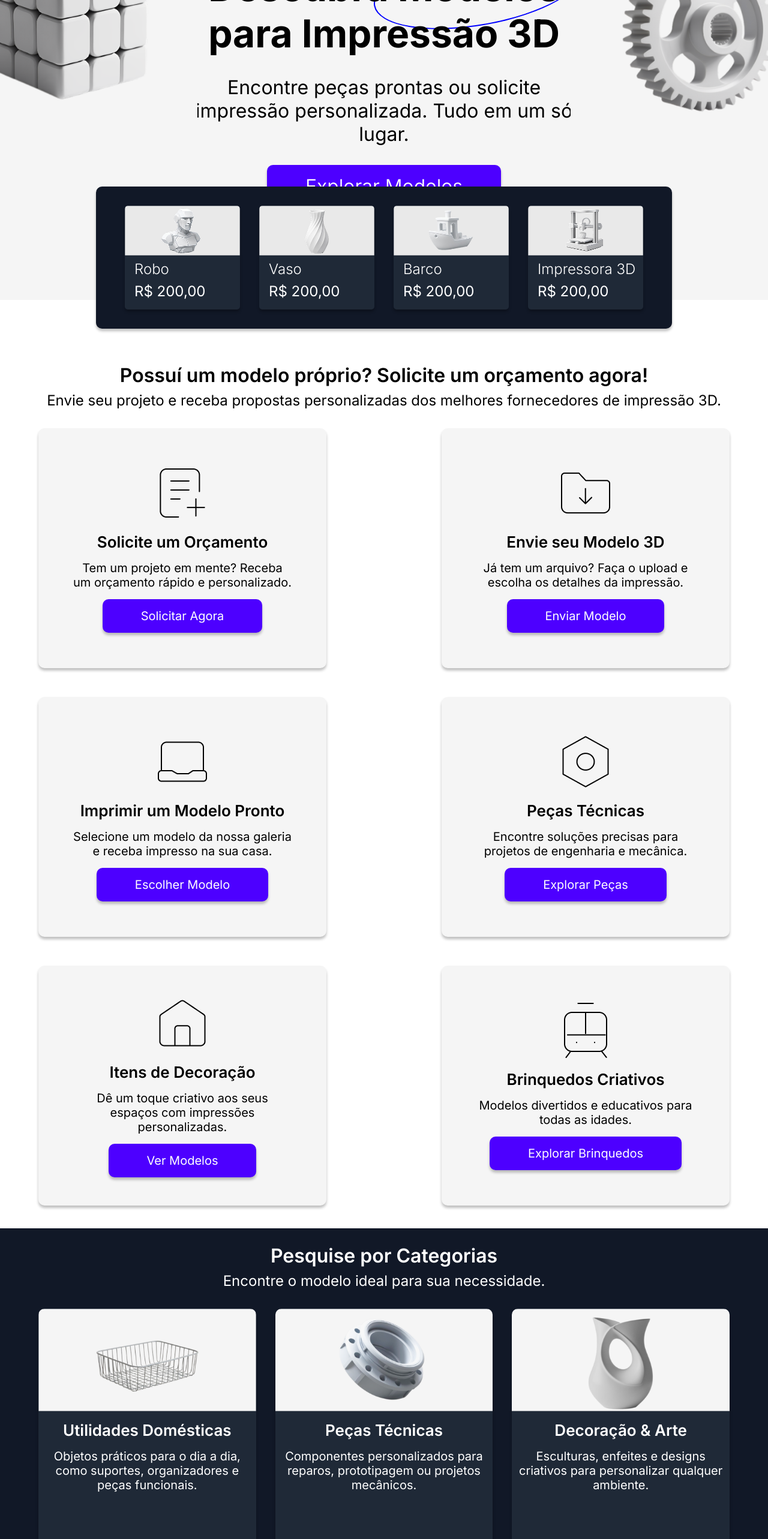
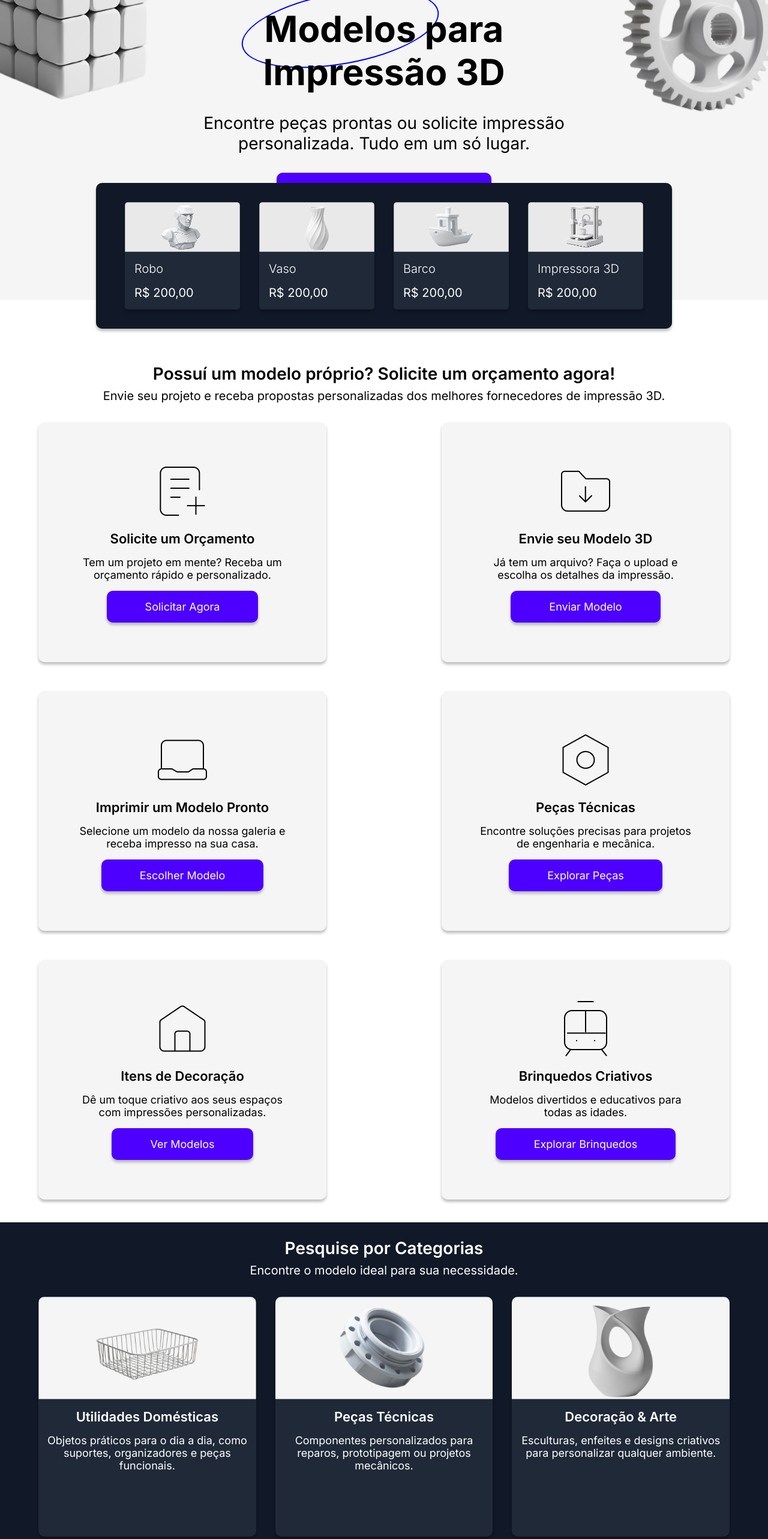
Before and after one commit to JefersonAmaro/front_end_marketplace_3d, a React (Vite) app: page / in a window 1280 px wide. Shown: the part 220-2786 px from the top of the page at 60% size. Built offline with nearby package versions, Linux system fonts and the light colour scheme.

Commit message:
fix: 🐛 (Fontsize) Ajuste de tamanho de fontes

```diff
--- a/src/components/footer/styles.module.css
+++ b/src/components/footer/styles.module.css
@@ -28,7 +28,7 @@
 
     p {
         font-weight: 400;
-        font-size: 24px;
+        font-size: 20px;
         color: #000;
     }
 }
@@ -40,13 +40,13 @@
 
     h1 {
         font-weight: 500;
-        font-size: 32px;
+        font-size: 28px;
         color: #000;
     }
 
     a {
         font-weight: 400;
-        font-size: 24px;
+        font-size: 20px;
         color: #000;
         text-decoration: none;
     }
@@ -64,13 +64,13 @@
 
     h1 {
         font-weight: 500;
-        font-size: 32px;
+        font-size: 28px;
         color: #000;
     }
 
     a {
         font-weight: 400;
-        font-size: 24px;
+        font-size: 20px;
         color: #000;
         text-decoration: none;
     }
@@ -89,13 +89,13 @@
 
 .copyright p{
     font-weight: 400;
-    font-size: 20px;
+    font-size: 18px;
     color: #000;
 }
 
 .copyright a{
     font-weight: 400;
-    font-size: 20px;
+    font-size: 18px;
     color: #4D00FF;
     text-decoration: none;
 }
--- a/src/components/home/sectionFive/styles.module.css
+++ b/src/components/home/sectionFive/styles.module.css
@@ -13,7 +13,7 @@
 
 .contentTitle h3 {
     font-weight: 600;
-    font-size: 32px;
+    font-size: 28px;
     color: #fff;
 }
 
@@ -56,14 +56,14 @@
 
 .card h4 {
     font-weight: 600;
-    font-size: 26px;
+    font-size: 24px;
     color: #fff;
     text-align: center;
 }
 
 .card p {
     font-weight: 400;
-    font-size: 20px;
+    font-size: 18px;
     color: #fff;
     text-align: center;
 }
@@ -77,7 +77,7 @@
 
 .contentButton button {
     font-weight: 400;
-    font-size: 24px;
+    font-size: 20px;
     color: #fff;
     background: #4D00FF;
     border: none;
--- a/src/components/home/sectionFour/styles.module.css
+++ b/src/components/home/sectionFour/styles.module.css
@@ -13,7 +13,7 @@
 
 .contentTitle h3 {
     font-weight: 600;
-    font-size: 32px;
+    font-size: 28px;
     color: #000;
 }
 
@@ -56,13 +56,13 @@
 
 .card h4 {
     font-weight: 600;
-    font-size: 26px;
+    font-size: 22px;
     color: #000;
 }
 
 .card p {
     font-weight: 400;
-    font-size: 20px;
+    font-size: 18px;
     color: #000;
     text-align: center;
 }
--- a/src/components/home/sectionOne/styles.module.css
+++ b/src/components/home/sectionOne/styles.module.css
@@ -34,9 +34,9 @@
 
 .content h1 {
     font-weight: 700;
-    font-size: 64px;
+    font-size: 60px;
     color: #000;
-    width: 50vw;
+    width: 40vw;
     text-align: center;
     z-index: 1;
     padding-top: 2rem;
@@ -61,7 +61,7 @@
 
 .content h3 {
     font-weight: 400;
-    font-size: 32px;
+    font-size: 28px;
     color: #000;
     width: 50vw;
     text-align: center;
@@ -69,7 +69,7 @@
 
 .content button {
     font-weight: 350;
-    font-size: 32px;
+    font-size: 28px;
     color: #fff;
     background: #4D00FF;
     border: none;
@@ -105,7 +105,7 @@
     align-items: start;
     background-color: #1F2937;
     border-radius: 5px;
-    gap: .5rem;
+    gap: 1rem;
     padding-bottom: 1rem;
     box-shadow: 0px 4px 4px rgba(0, 0, 0, 0.25);
     transition: all 0.3s ease-in-out
@@ -123,7 +123,7 @@
 
 .card p {
     font-weight: 300;
-    font-size: 24px;
+    font-size: 20px;
     color: #fff;
     margin-left: 1rem;
 }
--- a/src/components/home/sectionThree/styles.module.css
+++ b/src/components/home/sectionThree/styles.module.css
@@ -14,13 +14,13 @@
 
 .contentTitle h3 {
     font-weight: 600;
-    font-size: 32px;
+    font-size: 28px;
     color: #fff;
 }
 
 .contentTitle h4 {
     font-weight: 400;
-    font-size: 24px;
+    font-size: 20px;
     color: #fff;
 }
 
@@ -57,14 +57,14 @@
 
 .category h3 {
     font-weight: 600;
-    font-size: 26px;
+    font-size: 22px;
     color: #fff;
     text-align: center;
 }
 
 .category p {
     font-weight: 400;
-    font-size: 20px;
+    font-size: 18px;
     color: #fff;
     text-align: center;
 }
@@ -80,13 +80,13 @@
 
 .contentButton h3 {
     font-weight: 600;
-    font-size: 32px;
+    font-size: 28px;
     color: #fff;
 }
 
 .contentButton button {
     font-weight: 400;
-    font-size: 24px;
+    font-size: 20px;
     color: #fff;
     background: #4D00FF;
     border: none;
--- a/src/components/home/sectionTwo/styles.module.css
+++ b/src/components/home/sectionTwo/styles.module.css
@@ -13,13 +13,13 @@
 
 .contentTitle h3 {
     font-weight: 600;
-    font-size: 32px;
+    font-size: 28px;
     color: #000;
 }
 
 .contentTitle h4 {
     font-weight: 400;
-    font-size: 24px;
+    font-size: 20px;
     color: #000;
 }
 
@@ -58,21 +58,21 @@
 
 .card h3 {
     font-weight: 600;
-    font-size: 26px;
+    font-size: 22px;
     color: #000;
     text-align: center;
 }
 
 .card p {
     font-weight: 400;
-    font-size: 20px;
+    font-size: 18px;
     color: #000;
     text-align: center;
 }
 
 .card button {
     font-weight: 400;
-    font-size: 20px;
+    font-size: 18px;
     color: #fff;
     background: #4D00FF;
     border: none;
```
